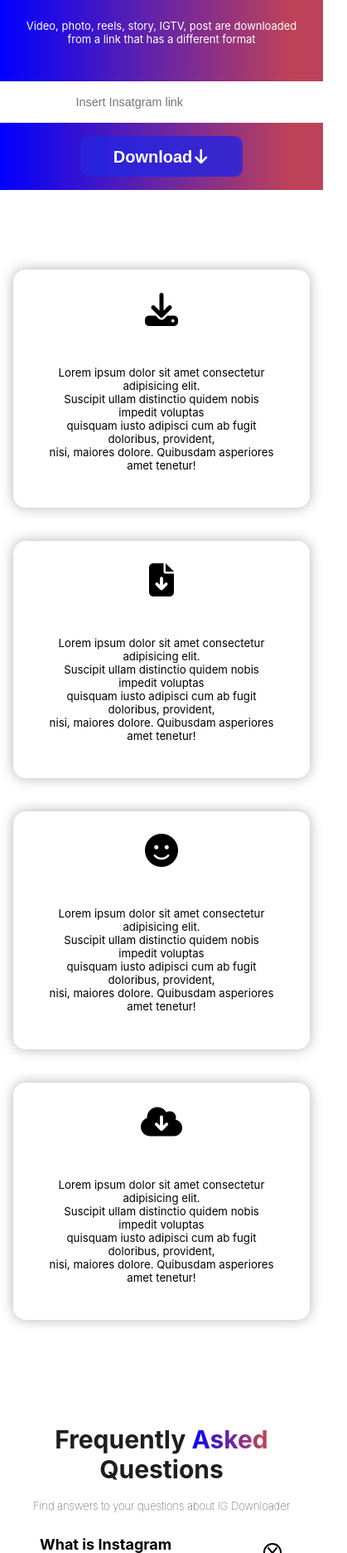
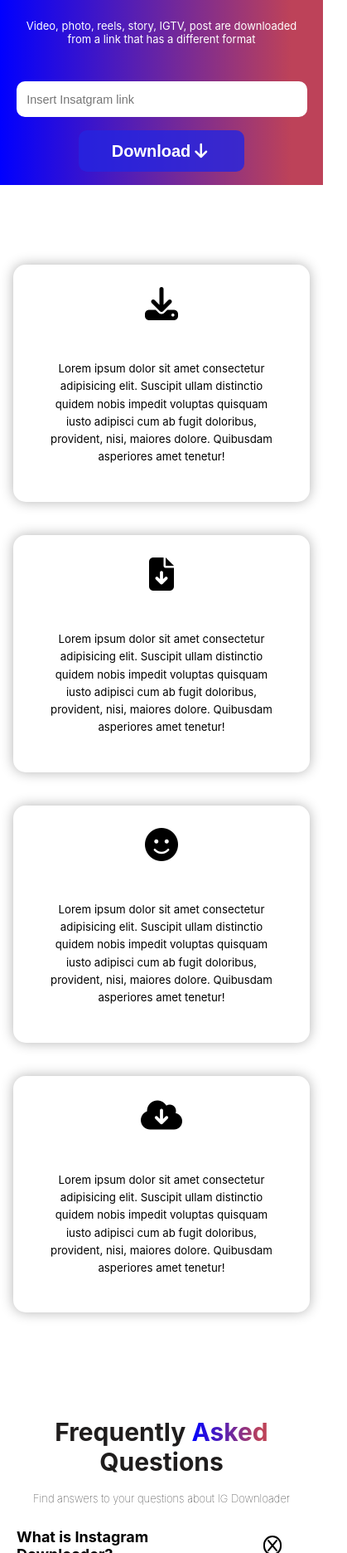
Before and after one commit to DRFerd/Samsaved, a plain HTML site: page index.html in a window 390 px wide. Shown: the part 128-2000 px from the top of the page at 83% size, 419 px wide, since content can reach past the window. Drawn offline with Linux system fonts and the light colour scheme.

Commit message:
new update coming soon

```diff
--- a/index.html
+++ b/index.html
@@ -4,7 +4,7 @@
 <head>
     <meta charset="UTF-8">
     <meta name="viewport" content="width=device-width, initial-scale=1.0">
-    <title>Learning Js</title>
+    <title>SAMSaved</title>
     <link rel="stylesheet" href=" https://cdnjs.cloudflare.com/ajax/libs/font-awesome/6.6.0/css/all.min.css">
     <link rel="stylesheet" href="style.css">
 </head>
@@ -18,11 +18,8 @@
                 <img src="#" alt="">
                 <h1>SAMSaved</h1>
             </div>
-            <div>
-                <select>
-                    <option value="Country"></option>
-                    <option value="Country">Nigeria</option>
-                </select>
+            <div id="emoji">
+                🌐
             </div>
         </div>
     </header>
@@ -51,9 +48,9 @@
             </div>
             <div>
             <h5 class="body-content-text">Lorem ipsum dolor sit amet
-                consectetur adipisicing elit.<br>
-                Suscipit ullam distinctio quidem nobis impedit voluptas<br>
-                 quisquam iusto adipisci cum ab fugit doloribus, provident,<br> nisi,
+                consectetur adipisicing elit.
+                Suscipit ullam distinctio quidem nobis impedit voluptas
+                 quisquam iusto adipisci cum ab fugit doloribus, provident, nisi,
                   maiores dolore. Quibusdam asperiores amet tenetur!</h5>
                   </div>
             </div>
@@ -64,9 +61,9 @@
                 </div>
             <div>
             <h5 class="body-content-text">Lorem ipsum dolor sit amet
-                consectetur adipisicing elit.<br>
-                Suscipit ullam distinctio quidem nobis impedit voluptas<br>
-                 quisquam iusto adipisci cum ab fugit doloribus, provident,<br> nisi,
+                consectetur adipisicing elit.
+                Suscipit ullam distinctio quidem nobis impedit voluptas
+                 quisquam iusto adipisci cum ab fugit doloribus, provident, nisi,
                   maiores dolore. Quibusdam asperiores amet tenetur!</h5>
                   </div>
             </div>
@@ -77,9 +74,9 @@
                 </div>
             <div>
             <h5 class="body-content-text">Lorem ipsum dolor sit amet
-                consectetur adipisicing elit.<br>
-                Suscipit ullam distinctio quidem nobis impedit voluptas<br>
-                 quisquam iusto adipisci cum ab fugit doloribus, provident,<br> nisi,
+                consectetur adipisicing elit.
+                Suscipit ullam distinctio quidem nobis impedit voluptas
+                 quisquam iusto adipisci cum ab fugit doloribus, provident, nisi,
                   maiores dolore. Quibusdam asperiores amet tenetur!</h5>
                   </div>
             </div>
@@ -90,9 +87,9 @@
                 </div>
             <div>
             <h5 class="body-content-text">Lorem ipsum dolor sit amet
-                consectetur adipisicing elit.<br>
-                Suscipit ullam distinctio quidem nobis impedit voluptas<br>
-                 quisquam iusto adipisci cum ab fugit doloribus, provident,<br> nisi,
+                consectetur adipisicing elit.
+                Suscipit ullam distinctio quidem nobis impedit voluptas
+                 quisquam iusto adipisci cum ab fugit doloribus, provident, nisi,
                   maiores dolore. Quibusdam asperiores amet tenetur!</h5>
                   </div>
             </div>
@@ -121,7 +118,7 @@
                 Impedit ducimus, sed, amet, libero eveniet aliquam id sequi ipsum earum tempora deleniti
                 voluptat
                 e vel. accusamus nulla ipsa expedita assumenda in fugit! you kow this is just for testig ad also
-                practices Lorem, <br> dolor sit amet consectetur adipisicing elit. Quisquam eum quaerat sapiente ipsam
+                practices Lorem,  dolor sit amet consectetur adipisicing elit. Quisquam eum quaerat sapiente ipsam
                 ducimus culpa officia soluta, nulla animi sequi odio accusantium praesentium consectetur natus debitis
                 aperiam, ea voluptates? Sit.</h6>
 
--- a/style.css
+++ b/style.css
@@ -36,15 +36,20 @@ header {
     padding: 5px 20px 5px;
 }
 
+#emoji{
+    font-size: 20px;
+    cursor: pointer;
+}
+
 h1 {
     font-family: 'Rowdies', sans-serif;
     font-weight: 800;
 }
 
-select {
+/* select {
     border: none;
     font-size: 1.3rem;
-}
+} */
 
 main {
     margin: 80px 0;
@@ -77,7 +82,6 @@ p {
     padding: 1.5rem 100%;
     border-radius: 10px;
     border: none;
-    /* position: relative; */
     font-size: 1rem;
 }
 .fa-arrow-down{
@@ -142,18 +146,17 @@ h4 {
 
 .big-texts {
     padding: 30px 0;
-    /* font-family:'Franklin Gothic Medium', 'Arial Narrow', Arial, sans-serif; */
     font-size: 25px;
-    margin-left: 3rem;
+    margin: 0 50px;
 }
 
 i {
     color: black;
-    /* margin-right: 7rem; */
     border: 2px solid black;
     border-radius: 50px;
     padding: 2px 3px;
     cursor: pointer;
+    margin: 0 2px;
 }
 
     .asked-content{
@@ -174,6 +177,9 @@ h6 {
     padding: 0 50px;
     font-size: 15px;
     font-weight: lighter;
+      max-width: 90%;
+    word-wrap: break-word;
+    line-height: 1.4;
 }
 
 .asked-content {
@@ -183,9 +189,7 @@ h6 {
 .dashed-line {
     border-bottom: 1px solid grey;
     width: 92.5%;
-    /* margin-top: 1.5rem; */
     margin: 0 auto;
-    /* padding: 1rem; */
 }
 
 #the-line {
@@ -228,13 +232,11 @@ footer .social-icons {
 .footer-text h5 {
     font-size: 1.5rem;
     text-align: center;
-    /* margin-right: 8%; */
     padding: 2rem 0;
 }
 
 .copyrights {
     text-align: center;
-    /* margin-right: 8%; */
     line-height: 1;
     padding-bottom: 1rem;
 }
@@ -281,8 +283,17 @@ footer .social-icons {
 @media (max-width:1000px) {
 
     .input .input-type{
-        padding: 1rem 40%;
+        width: 100%;
+        padding: 0.8rem;
+        border-radius: 10px;
         border: none;
+        font-size: 1rem;
+    }
+
+    .wrapper{
+        width: 90%;
+        max-width: 500px;
+        margin: 20px auto;
     }
 
     button{
@@ -305,8 +316,20 @@ footer .social-icons {
     .big-texts{
         font-size: 18px;
         padding: 12px 0;
+        margin: 0 20px;
+        word-break: none;
     }
 
+    .body-content-text{
+        padding: 2rem;
+        line-height: 1.6;
+    }
 
+    h6{
+     max-width: 90%;
+    word-wrap: break-word;
+    line-height: 1.4;
+    padding: 18px;
+    }
 
 }
```
